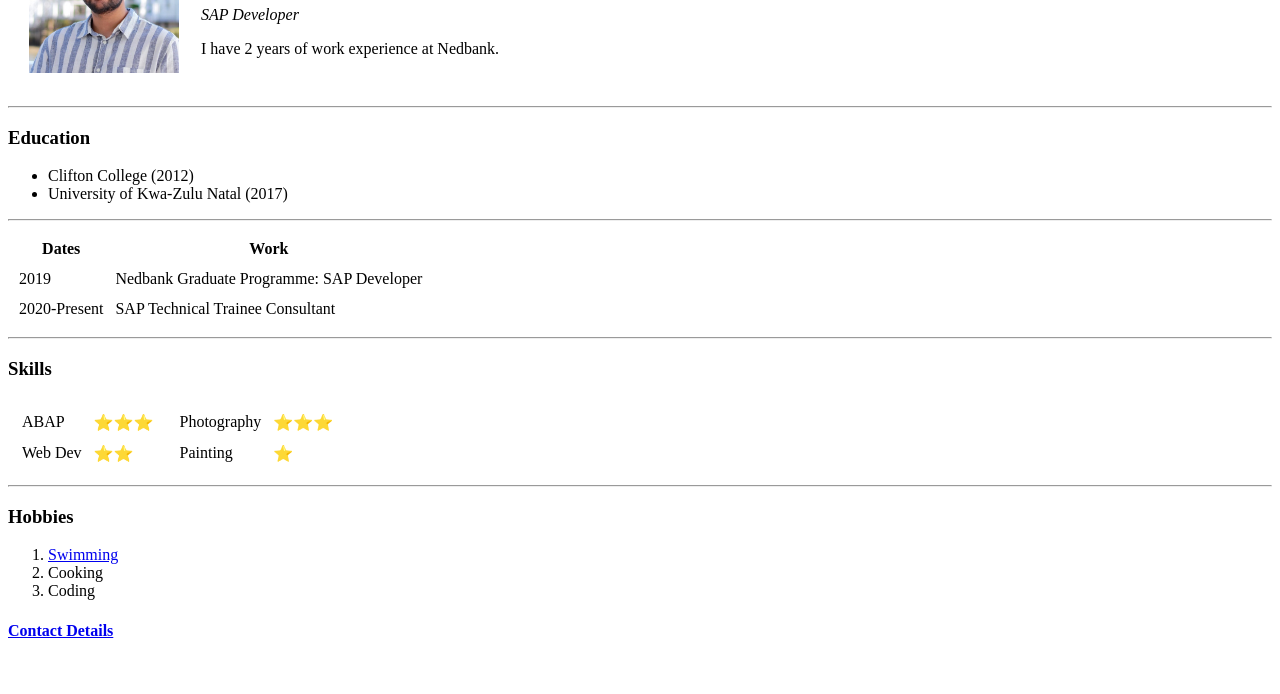
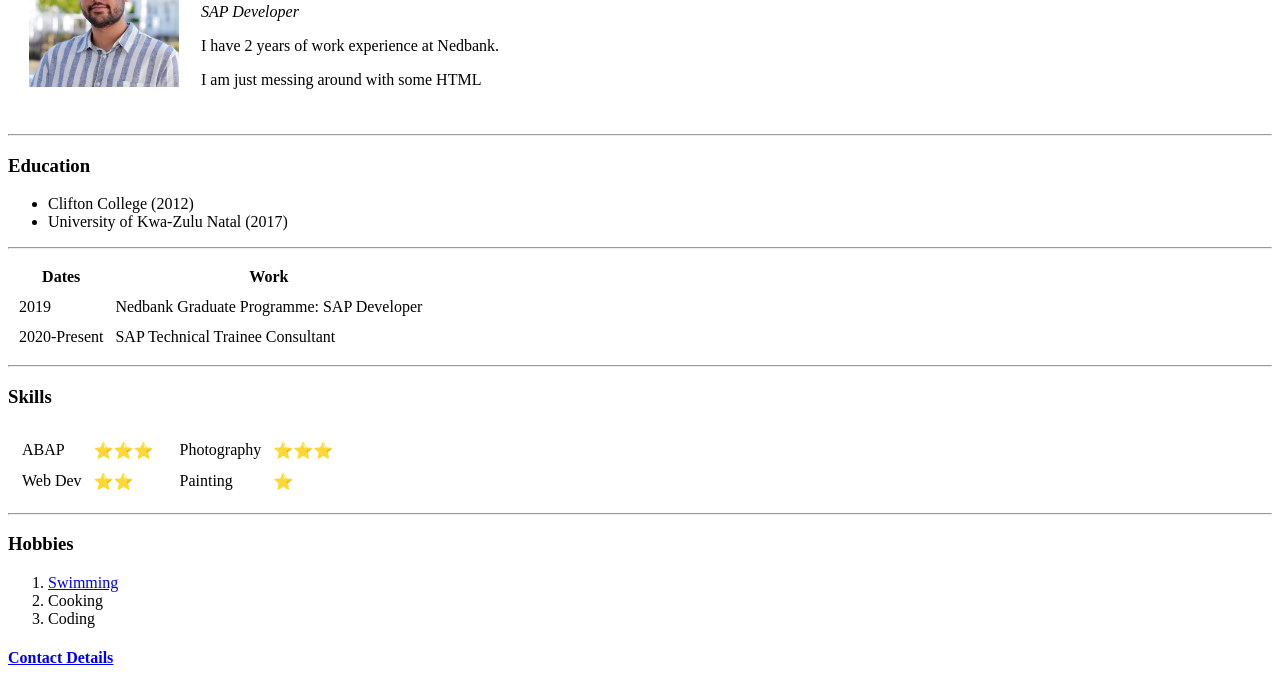
Before and after one commit to CoolShivaan/cv, a plain HTML site: page index.html in a window 1280 px wide. Shown: the part 106-800 px from the top of the page. Drawn offline with Linux system fonts and the light colour scheme.

Commit message:
Update index.html

```diff
--- a/index.html
+++ b/index.html
@@ -12,6 +12,7 @@
                     <h1>Shivaan Pillay</h1>
                     <p><em>SAP Developer</em></p>
                     <p>I have 2 years of work experience at Nedbank.</p>
+                    <p>I am just messing around with some HTML</p>
                 </td>
             </tr>
         </table>
```
